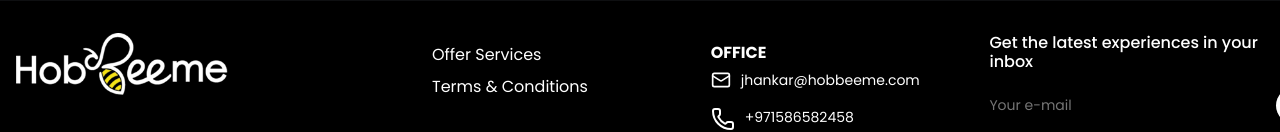
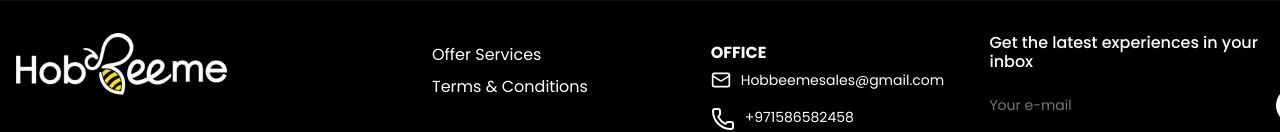
Before and after one commit to sandysandeep1989/hobbeeme-landing, a Next.js app: page /build in a window 1280 px wide. Shown: the part 950-1082 px from the top of the page. Built offline with nearby package versions, Linux system fonts and the light colour scheme; no server answers.

Commit message:
changed email id

```diff
--- a/app/components/footer.js
+++ b/app/components/footer.js
@@ -46,7 +46,7 @@ export default function Footer() {
           <h4>OFFICE</h4>
 
           <p className={styles.mail}><strong> <Mail /> </strong>
-          <span>jhankar@hobbeeme.com</span>
+          <span>Hobbeemesales@gmail.com</span>
 
           </p>
           {/* <h4>REACH US AT</h4> */}
```
